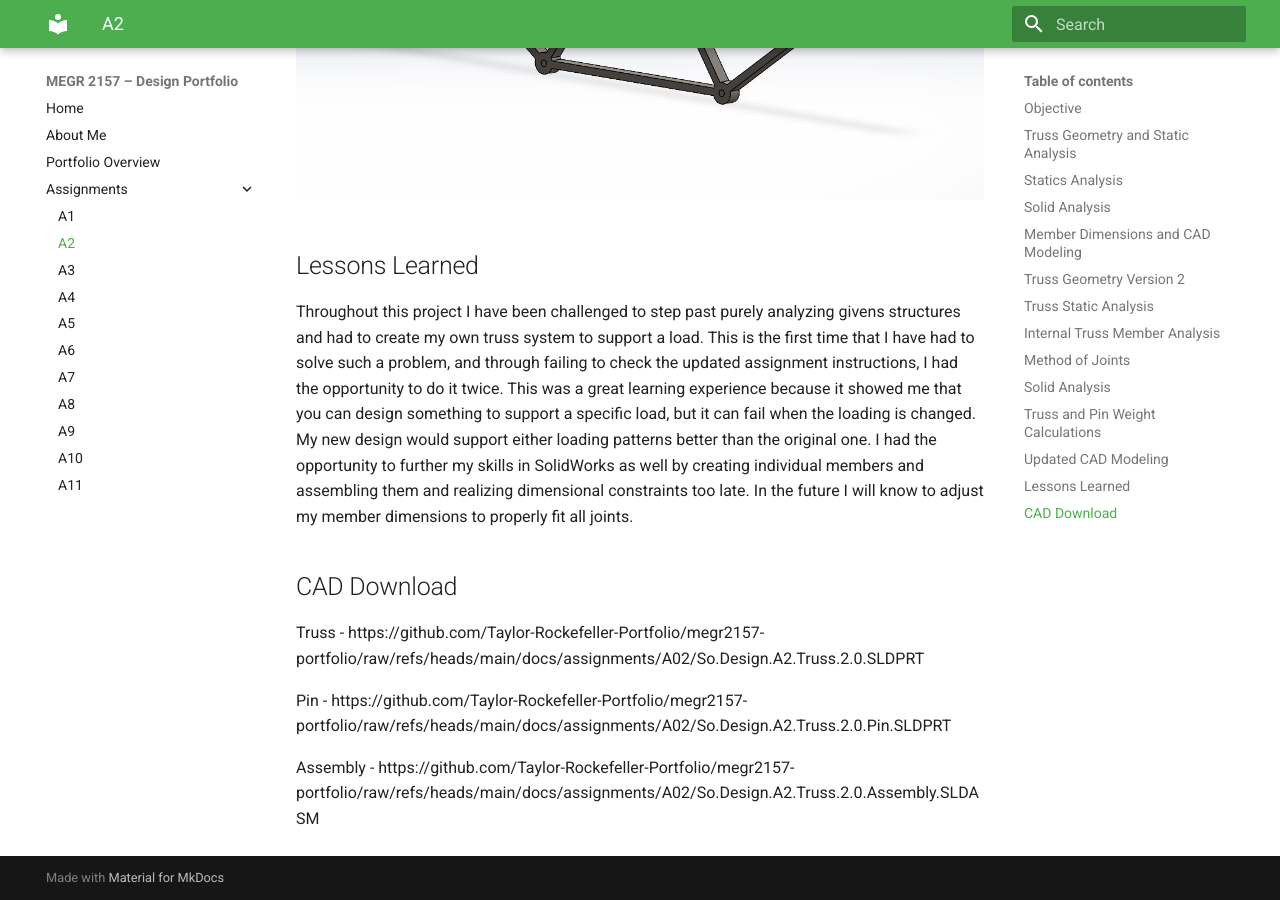
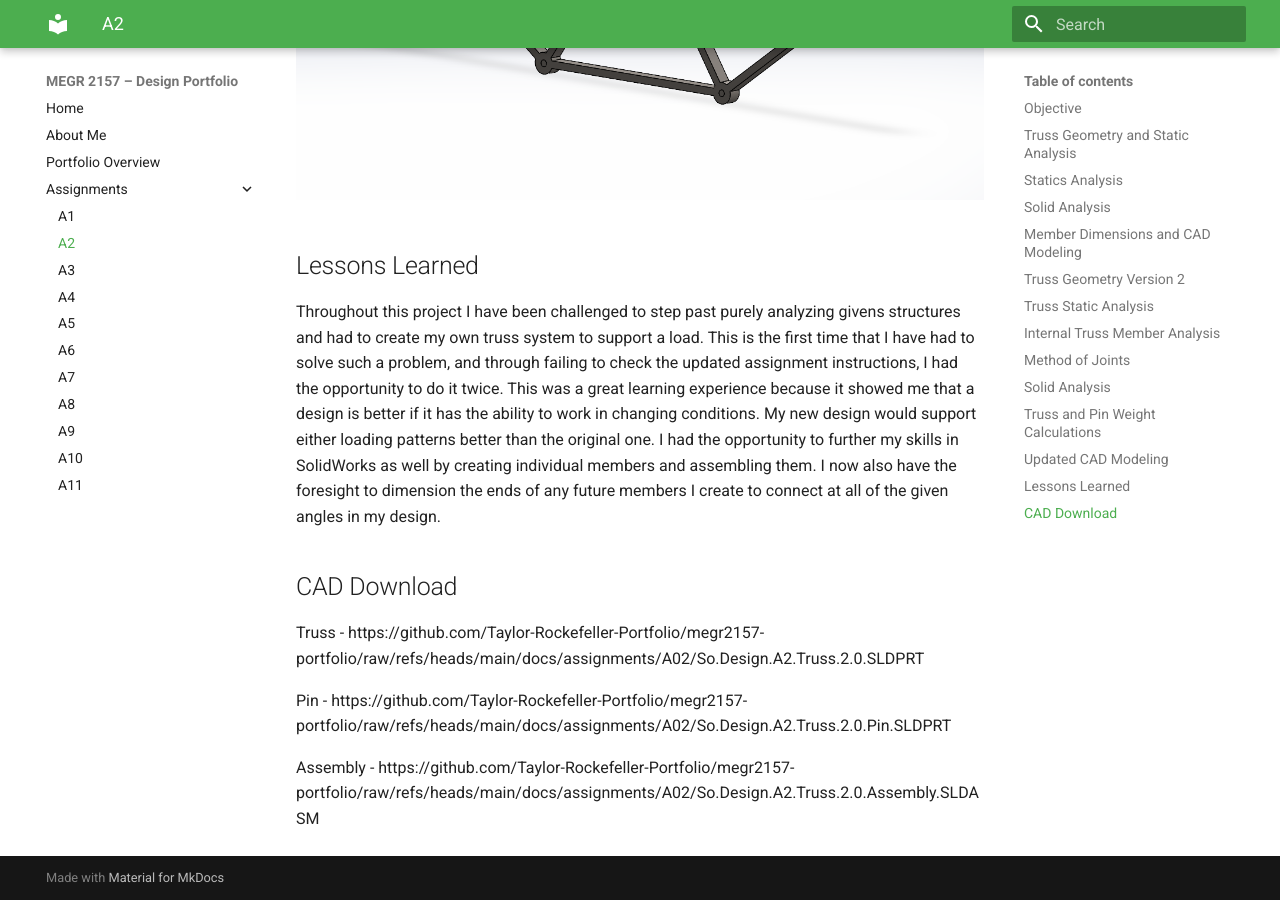
Before and after one commit to Taylor-Rockefeller-Portfolio/megr2157-portfolio, an MkDocs documentation site: the page built from docs/assignments/A02/index.md, in a window 1280 px wide and 900 px high, scrolled down 19556 px. Built offline with MkDocs 1.6.1 and Material for MkDocs 9.7.7, drawn with Linux system fonts in a browser that asks for light colours.

Commit message:
Update index.md

```diff
--- a/docs/assignments/A02/index.md
+++ b/docs/assignments/A02/index.md
@@ -111,7 +111,7 @@ Creating my second CAD model I am sticking to the basics of the requirements whi
 
 ## Lessons Learned
 
-Throughout this project I have been challenged to step past purely analyzing givens structures and had to create my own truss system to support a load. This is the first time that I have had to solve such a problem, and through failing to check the updated assignment instructions, I had the opportunity to do it twice. This was a great learning experience because it showed me that you can design something to support a specific load, but it can fail when the loading is changed. My new design would support either loading patterns better than the original one. I had the opportunity to further my skills in SolidWorks as well by creating individual members and assembling them and realizing dimensional constraints too late. In the future I will know to adjust my member dimensions to properly fit all joints.
+Throughout this project I have been challenged to step past purely analyzing givens structures and had to create my own truss system to support a load. This is the first time that I have had to solve such a problem, and through failing to check the updated assignment instructions, I had the opportunity to do it twice. This was a great learning experience because it showed me that a design is better if it has the ability to work in changing conditions. My new design would support either loading patterns better than the original one. I had the opportunity to further my skills in SolidWorks as well by creating individual members and assembling them. I now also have the foresight to dimension the ends of any future members I create to connect at all of the given angles in my design.
 
 ## CAD Download
 
```
